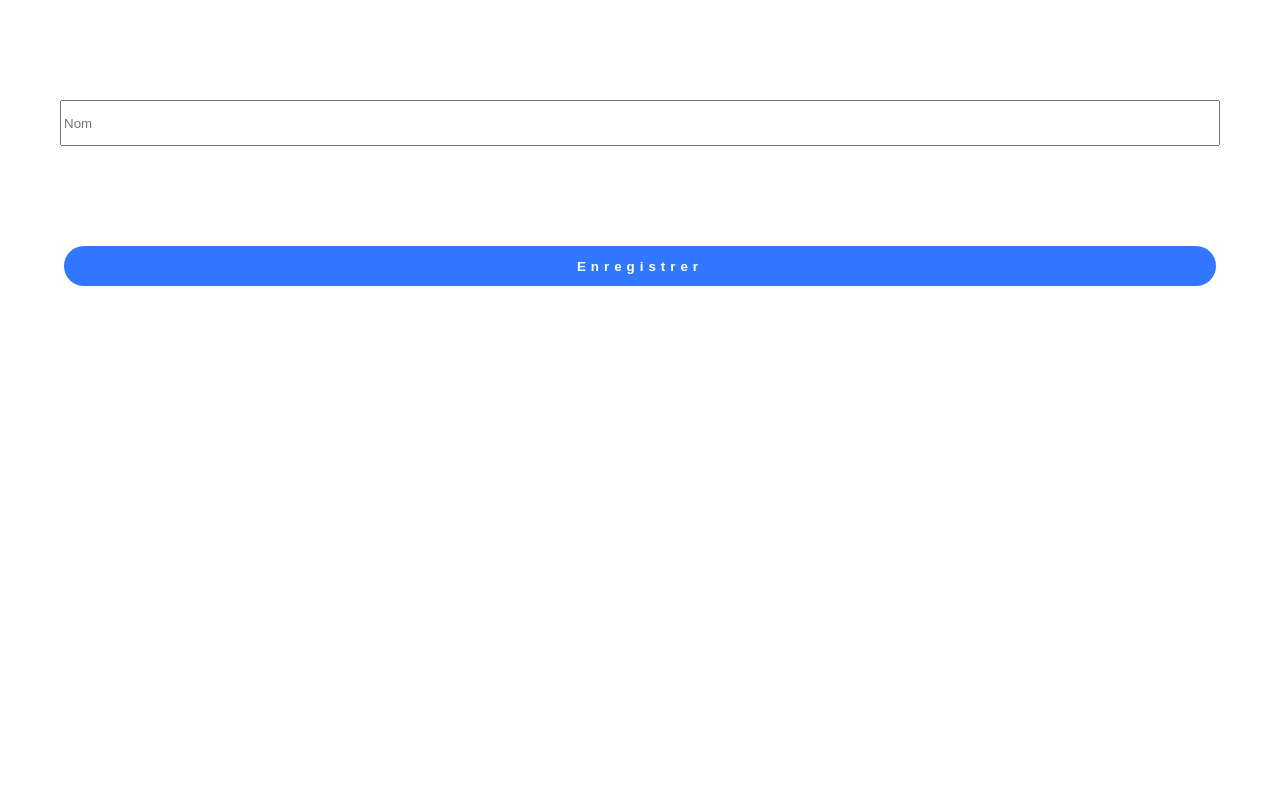
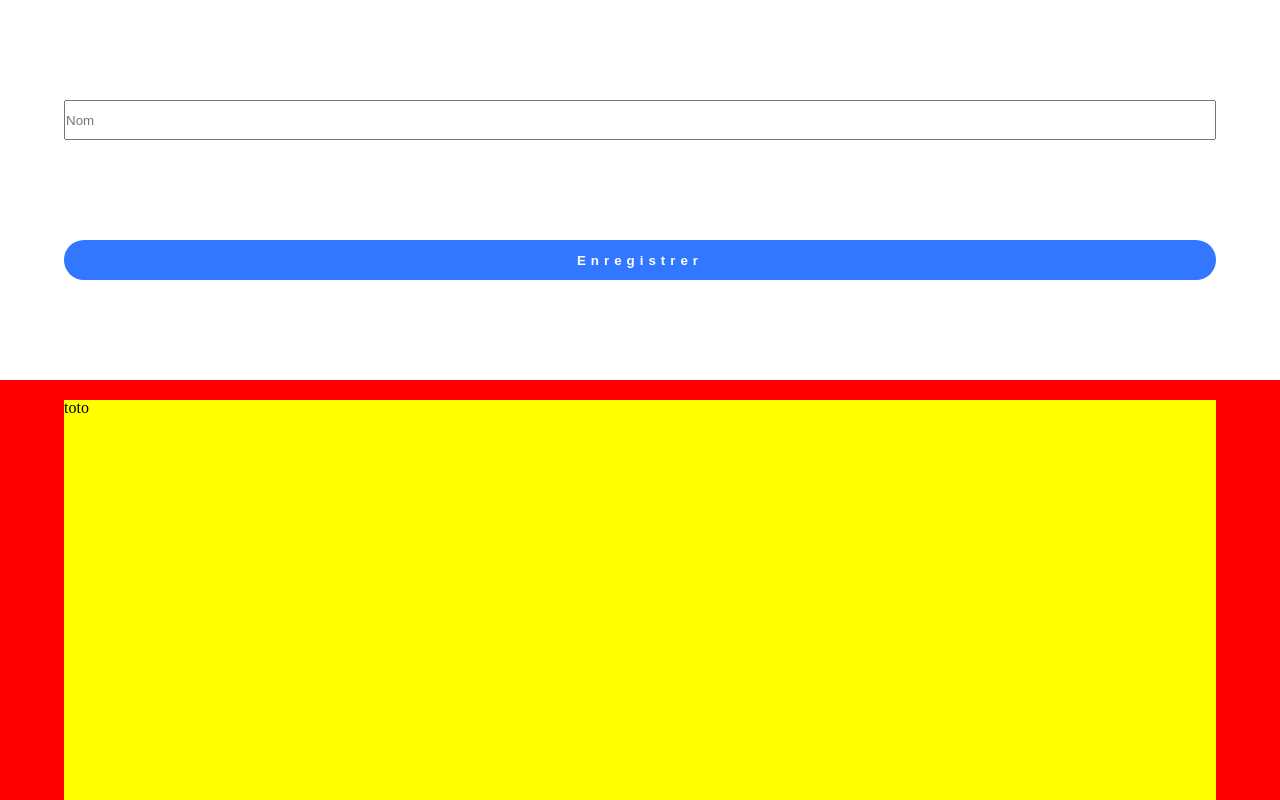
Before and after one commit to THOMAS-OC/bookPlanning, a plain HTML site: page index.html in a window 1280 px wide. Both pictures are taken after a click on the button "Enregistrer". Shown: the top 800 px of the page. Drawn offline with Linux system fonts and the light colour scheme.

Commit message:
reset css et création dynamique de div

```diff
--- a/index.html
+++ b/index.html
@@ -5,6 +5,7 @@
     <meta http-equiv="X-UA-Compatible" content="IE=edge">
     <meta name="viewport" content="width=device-width, initial-scale=1.0">
     <title>book Planning</title>
+    <link rel="stylesheet" href="reset.css">
     <link rel="stylesheet" href="style.css">
     <script defer src="script.js"></script>
 </head>
@@ -13,5 +14,9 @@
     <input placeholder="Nom" type="text">
     <button class="btn">Enregistrer</button>
 
+    <section>
+
+    </section>
+
 </body>
 </html>
--- /dev/null
+++ b/reset.css
@@ -0,0 +1,48 @@
+/* http://meyerweb.com/eric/tools/css/reset/
+   v2.0 | 20110126
+   License: none (public domain)
+*/
+
+html, body, div, span, applet, object, iframe,
+h1, h2, h3, h4, h5, h6, p, blockquote, pre,
+a, abbr, acronym, address, big, cite, code,
+del, dfn, em, img, ins, kbd, q, s, samp,
+small, strike, strong, sub, sup, tt, var,
+b, u, i, center,
+dl, dt, dd, ol, ul, li,
+fieldset, form, label, legend,
+table, caption, tbody, tfoot, thead, tr, th, td,
+article, aside, canvas, details, embed,
+figure, figcaption, footer, header, hgroup,
+menu, nav, output, ruby, section, summary,
+time, mark, audio, video {
+	margin: 0;
+	padding: 0;
+	border: 0;
+	font-size: 100%;
+	font: inherit;
+	vertical-align: baseline;
+}
+/* HTML5 display-role reset for older browsers */
+article, aside, details, figcaption, figure,
+footer, header, hgroup, menu, nav, section {
+	display: block;
+}
+body {
+	line-height: 1;
+}
+ol, ul {
+	list-style: none;
+}
+blockquote, q {
+	quotes: none;
+}
+blockquote:before, blockquote:after,
+q:before, q:after {
+	content: '';
+	content: none;
+}
+table {
+	border-collapse: collapse;
+	border-spacing: 0;
+}
--- a/script.js
+++ b/script.js
@@ -1,4 +1,6 @@
 let btn = document.querySelector(".btn")
+let nameBook = document.querySelector("input")
+let section = document.querySelector("section")
 let date = new Date();
 
 function dateAddDays(a, b) {
@@ -14,7 +16,12 @@ function dateAddDays(a, b) {
 }
 
 btn.addEventListener("click", () => {
-    alert(dateAddDays(21))
+    localStorage.setItem(nameBook.value, dateAddDays(21))
+    // crée un nouvel élément div
+    var newDiv = document.createElement("div");
+    // ajoute le nœud texte au nouveau div créé
+    section.appendChild(newDiv);
+    newDiv.innerHTML= "<p> toto </p>"
 })
 
 localStorage.setItem("Histoire de pouvoir", "date")
--- a/style.css
+++ b/style.css
@@ -1,3 +1,9 @@
+*{
+    margin: 0;
+    padding: 0;
+    box-sizing: border-box;
+}
+
 input, button {
     width: 90vw;
     height: 5vh;
@@ -15,3 +21,22 @@ button{
     letter-spacing: 5px;
     border-radius: 20px;
 }
+
+section{
+    width: 100vw;
+    min-height: 500px;
+    height: auto;
+    display: flex;
+    flex-direction: column;
+    background-color: red;
+    justify-content: center;
+    align-items: center;
+
+}
+
+div{
+    background-color: yellow;
+    width: 90vw;
+    height: 600px;
+    margin-top: 20px;
+}
```
